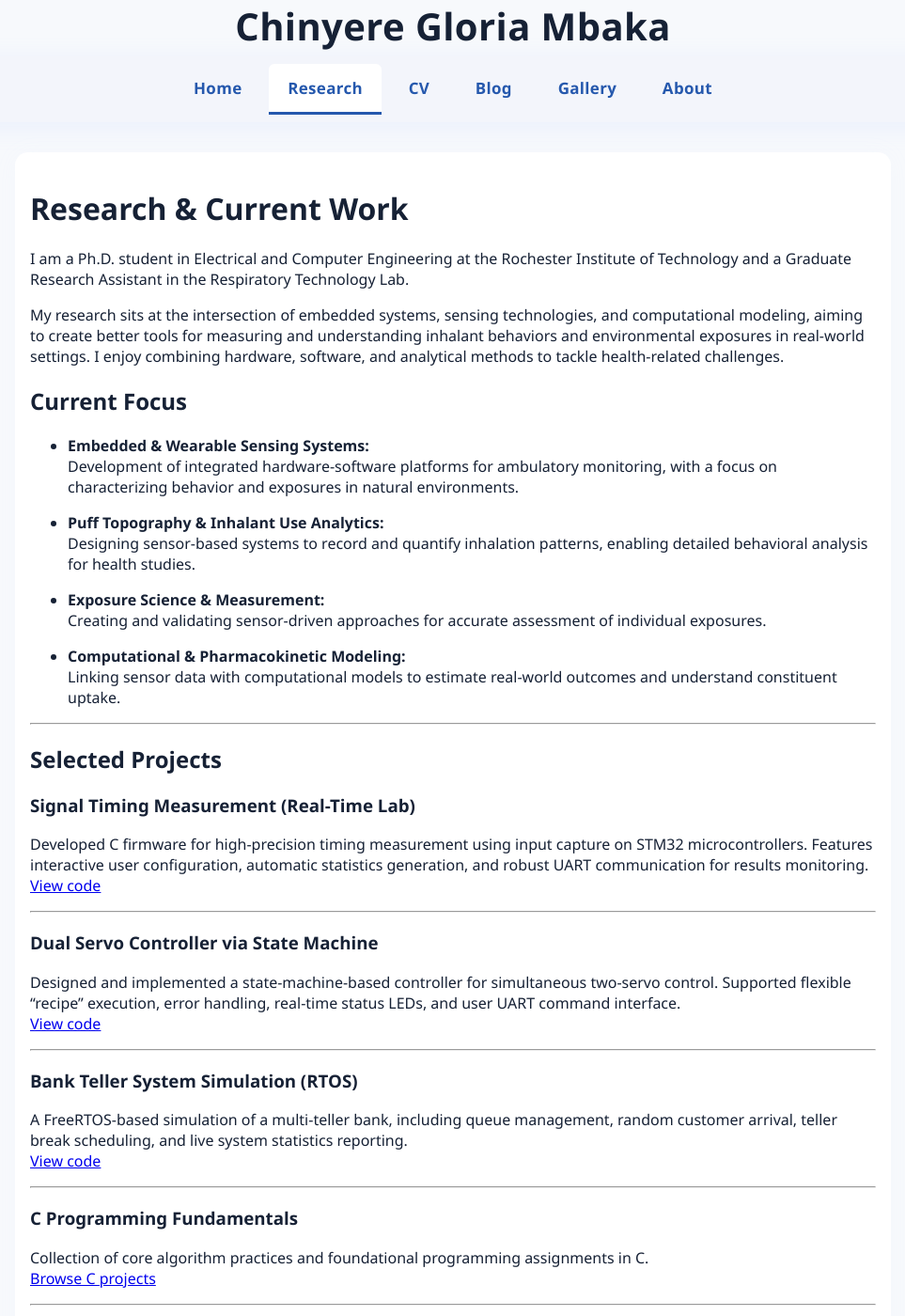
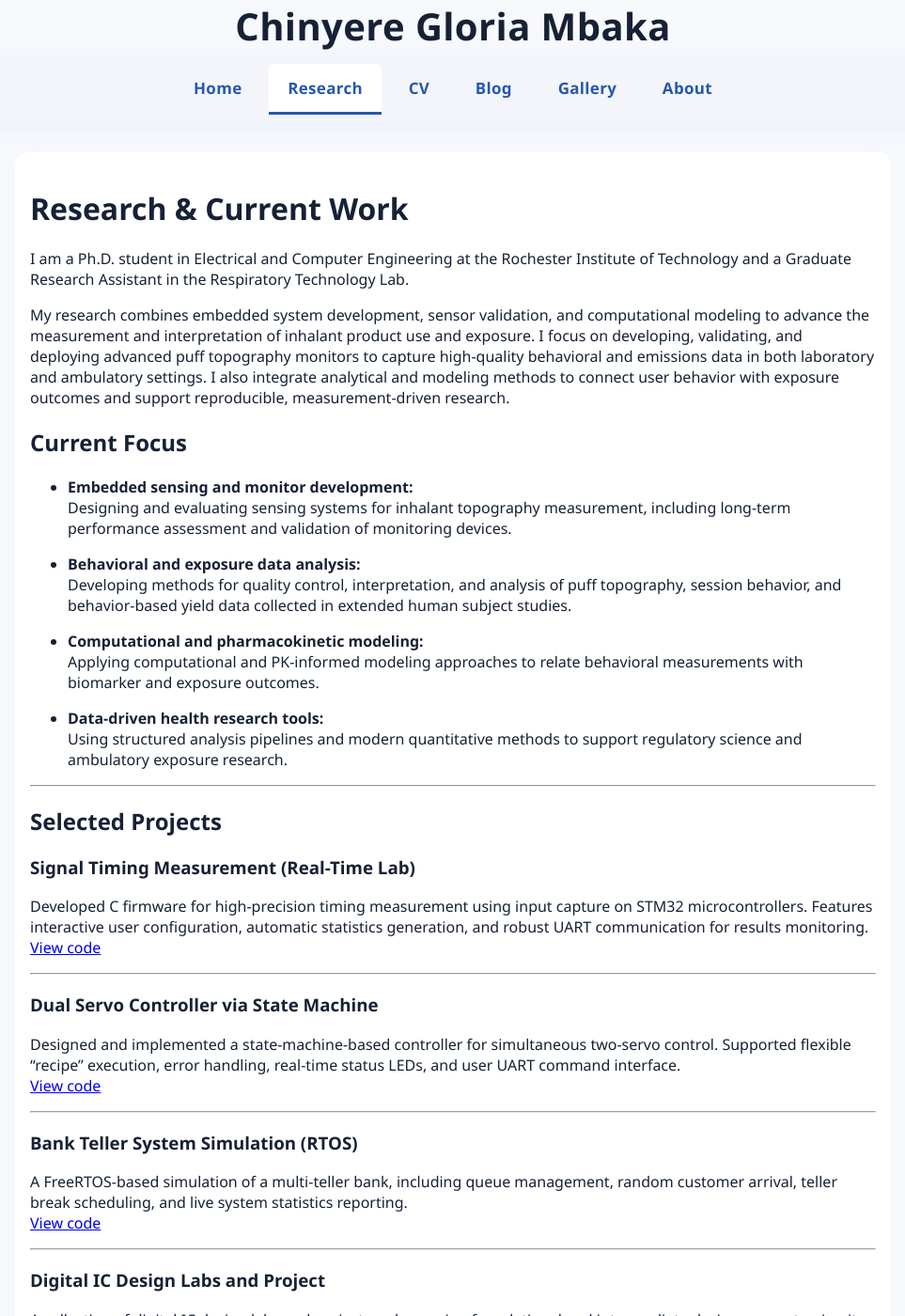
Before and after one commit to mbaglo/mbaglo.github.io, a Jekyll site: the page built from research.md, in a window 1280 px wide and 1400 px high. Shown: the whole window at 94% size, without its empty margins (158-1121 px from the left). Built offline with Jekyll 4.4.1, drawn with Linux system fonts in a browser that asks for light colours; some of the changed text lies outside the part shown.

Commit message:
Update research page with refined research summary and newly added MyProjects work

```diff
--- a/research.md
+++ b/research.md
@@ -8,21 +8,21 @@ permalink: /research/
 
 I am a Ph.D. student in Electrical and Computer Engineering at the Rochester Institute of Technology and a Graduate Research Assistant in the Respiratory Technology Lab.
 
-My research sits at the intersection of embedded systems, sensing technologies, and computational modeling, aiming to create better tools for measuring and understanding inhalant behaviors and environmental exposures in real-world settings. I enjoy combining hardware, software, and analytical methods to tackle health-related challenges.
+My research combines embedded system development, sensor validation, and computational modeling to advance the measurement and interpretation of inhalant product use and exposure. I focus on developing, validating, and deploying advanced puff topography monitors to capture high-quality behavioral and emissions data in both laboratory and ambulatory settings. I also integrate analytical and modeling methods to connect user behavior with exposure outcomes and support reproducible, measurement-driven research.
 
 ## Current Focus
 
-- **Embedded & Wearable Sensing Systems:**
-  Development of integrated hardware-software platforms for ambulatory monitoring, with a focus on characterizing behavior and exposures in natural environments.
+- **Embedded sensing and monitor development:**
+  Designing and evaluating sensing systems for inhalant topography measurement, including long-term performance assessment and validation of monitoring devices.
 
-- **Puff Topography & Inhalant Use Analytics:**
-  Designing sensor-based systems to record and quantify inhalation patterns, enabling detailed behavioral analysis for health studies.
+- **Behavioral and exposure data analysis:**
+  Developing methods for quality control, interpretation, and analysis of puff topography, session behavior, and behavior-based yield data collected in extended human subject studies.
 
-- **Exposure Science & Measurement:**
-  Creating and validating sensor-driven approaches for accurate assessment of individual exposures.
+- **Computational and pharmacokinetic modeling:**
+  Applying computational and PK-informed modeling approaches to relate behavioral measurements with biomarker and exposure outcomes.
 
-- **Computational & Pharmacokinetic Modeling:**
-  Linking sensor data with computational models to estimate real-world outcomes and understand constituent uptake.
+- **Data-driven health research tools:**
+  Using structured analysis pipelines and modern quantitative methods to support regulatory science and ambulatory exposure research.
 
 ---
 
@@ -46,6 +46,18 @@ A FreeRTOS-based simulation of a multi-teller bank, including queue management,
 
 ---
 
+### Digital IC Design Labs and Project
+A collection of digital IC design labs and project work covering foundational and intermediate design concepts, circuit implementation, and applied digital systems development.
+[Browse Digital IC Designs](https://github.com/mbaglo/MyProjects/tree/main/Digital%20IC%20Designs)
+
+---
+
+### Deep Learning Lab Work
+Coursework and lab exercises focused on deep learning methods, model development, and practical experimentation with neural-network-based systems.
+[View Deep Learning Lab 3](https://github.com/mbaglo/MyProjects/tree/main/Deep%20Learning/Labs/Lab3)
+
+---
+
 ### C Programming Fundamentals
 Collection of core algorithm practices and foundational programming assignments in C.
 [Browse C projects](https://github.com/mbaglo/MyProjects/tree/main/C-Programming)
@@ -59,14 +71,14 @@ Projects covering digital logic, microcontroller interfacing, and hands-on elect
 ---
 
 ## Research Interests & Skills
-- Embedded systems
-- Ambulatory sensing
+- Embedded systems and sensor validation
+- Ambulatory sensing and behavioral data pipelines
 - Puff topography monitoring
-- Exposure science
-- Computational modeling
-- Behavior-based yield modeling
-- Pharmacokinetic modeling
-- Wearable electronics & IoT
+- Exposure science and measurement systems
+- Computational and pharmacokinetic modeling
+- Behavior-based yield analysis
+- Digital system design
+- Deep learning and data-driven modeling
 
 ---
 
```
